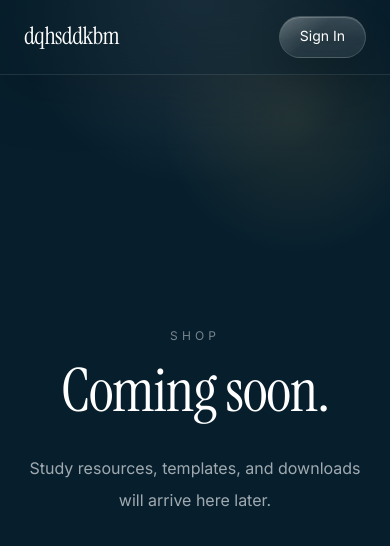
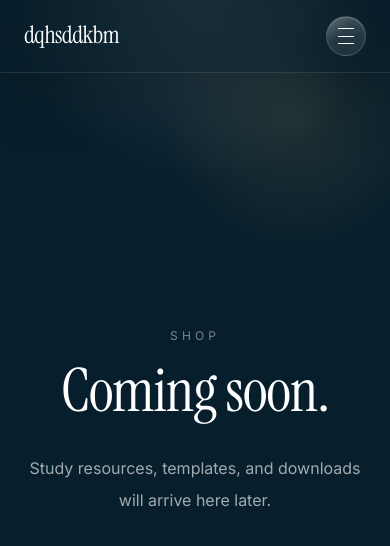
Before and after one commit to quanghuysdd2020r/dqhsddkbm-react, a React (Vite) app: page /shop in a window 390 px wide. Shown: the top 546 px of the page. Built offline with nearby package versions, Linux system fonts and the light colour scheme.

Commit message:
Add mobile navigation menu

```diff
--- a/src/components/Navbar.tsx
+++ b/src/components/Navbar.tsx
@@ -1,3 +1,4 @@
+import { useEffect, useState } from "react";
 import { Link, NavLink, useLocation } from "react-router-dom";
 
 const navItems = [
@@ -8,9 +9,19 @@ const navItems = [
   { label: "Shop", to: "/shop" },
 ];
 
+const mobileNavItems = [
+  ...navItems,
+  { label: "Sign In", to: "/coming-soon" },
+];
+
 export default function Navbar() {
   const { pathname } = useLocation();
+  const [isMenuOpen, setIsMenuOpen] = useState(false);
   const isComingSoonPage = pathname === "/coming-soon" || pathname === "/sign-in";
+
+  useEffect(() => {
+    setIsMenuOpen(false);
+  }, [pathname]);
 
   return (
     <nav className="fixed inset-x-0 top-0 z-50 border-b border-white/10 bg-[#061a25]/35 px-6 py-4 shadow-[0_18px_60px_rgba(0,0,0,0.18)] backdrop-blur-2xl">
@@ -46,16 +57,70 @@ export default function Navbar() {
         </div>
 
         {isComingSoonPage ? (
-          <div className="hidden w-[5.25rem] sm:block" />
+          <div className="hidden w-[5.25rem] md:block" />
         ) : (
           <Link
-            className="liquid-glass rounded-full px-5 py-2.5 text-sm text-white transition-transform hover:scale-[1.03] sm:px-6"
+            className="liquid-glass hidden rounded-full px-5 py-2.5 text-sm text-white transition-transform hover:scale-[1.03] sm:px-6 md:inline-flex"
             to="/coming-soon"
           >
             Sign In
           </Link>
         )}
 
+        <button
+          aria-expanded={isMenuOpen}
+          aria-label="Open navigation menu"
+          className="liquid-glass flex h-10 w-10 items-center justify-center rounded-full md:hidden"
+          onClick={() => setIsMenuOpen((current) => !current)}
+          type="button"
+        >
+          <span className="flex h-4 w-4 flex-col justify-between">
+            <span
+              className={`h-px w-full bg-white transition-transform ${
+                isMenuOpen ? "translate-y-[7.5px] rotate-45" : ""
+              }`}
+            />
+            <span
+              className={`h-px w-full bg-white transition-opacity ${
+                isMenuOpen ? "opacity-0" : "opacity-100"
+              }`}
+            />
+            <span
+              className={`h-px w-full bg-white transition-transform ${
+                isMenuOpen ? "-translate-y-[7.5px] -rotate-45" : ""
+              }`}
+            />
+          </span>
+        </button>
+
+      </div>
+
+      <div
+        className={`mx-auto grid max-w-7xl overflow-hidden transition-[grid-template-rows,opacity] duration-300 md:hidden ${
+          isMenuOpen ? "grid-rows-[1fr] opacity-100" : "grid-rows-[0fr] opacity-0"
+        }`}
+      >
+        <div className="min-h-0">
+          <div className="mt-5 border-t border-white/10 pb-2 pt-4">
+            <div className="grid gap-2">
+              {mobileNavItems.map((item) => (
+                <NavLink
+                  className={({ isActive }) =>
+                    `flex items-center justify-between border border-white/10 bg-white/[0.035] px-4 py-3 text-sm transition-colors hover:bg-white/[0.065] hover:text-white ${
+                      isActive ? "text-white" : "text-white/60"
+                    }`
+                  }
+                  end={item.to === "/"}
+                  key={item.to}
+                  to={item.to}
+                >
+                  <span>{item.label}</span>
+                  <span className="text-white/28">/</span>
+                </NavLink>
+              ))}
+            </div>
+          </div>
+        </div>
       </div>
     </nav>
   );
```
